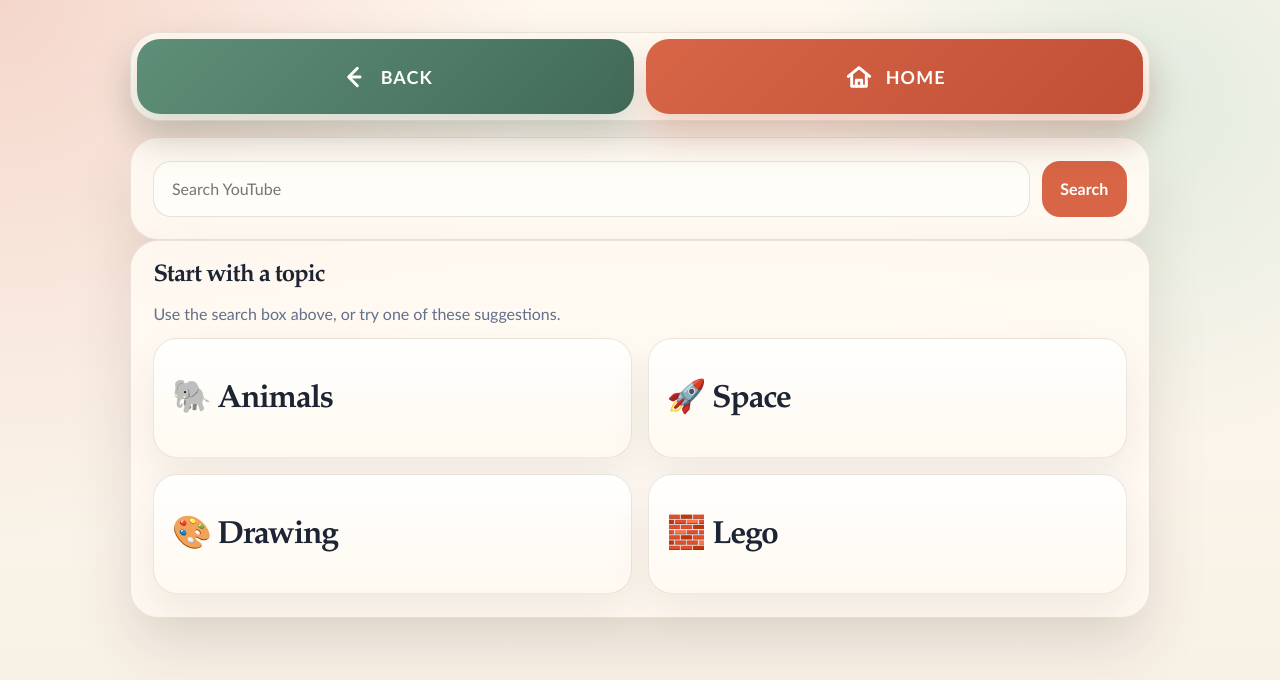
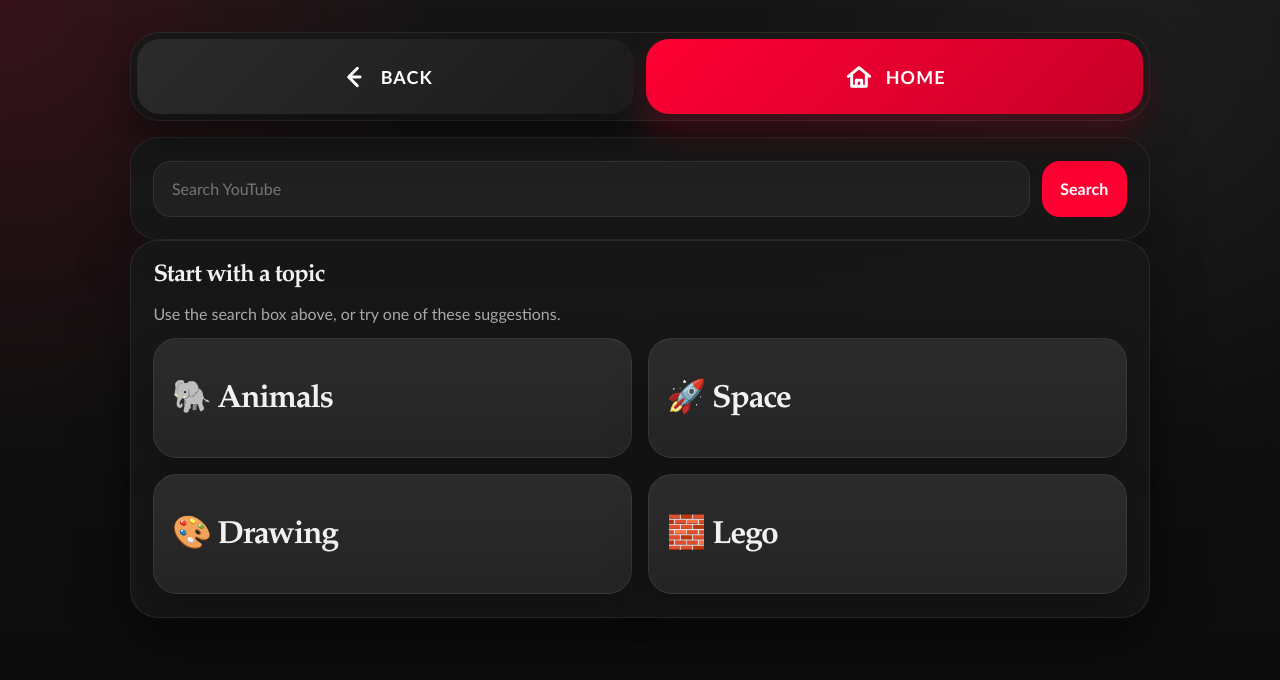
Before and after one commit to noemit/safe-youtube, a Next.js app: page /search in a window 1280 px wide. Shown: the top 680 px of the page. Built offline with nearby package versions, Linux system fonts and the light colour scheme.

Commit message:
Switch app shell to dark YouTube-style theme

```diff
--- a/src/app/globals.css
+++ b/src/app/globals.css
@@ -1,14 +1,14 @@
 :root {
-  --bg: #fbf5eb;
-  --bg-strong: #fffaf2;
-  --surface: rgba(255, 250, 242, 0.92);
-  --surface-strong: #fffdf8;
-  --border: rgba(92, 69, 54, 0.12);
-  --text: #1d2433;
-  --muted: #61708b;
-  --shadow: 0 28px 60px rgba(68, 52, 40, 0.12);
-  --accent: #d76546;
-  --accent-tint: #f3d2c7;
+  --bg: #0f0f0f;
+  --bg-strong: #131313;
+  --surface: rgba(24, 24, 24, 0.94);
+  --surface-strong: #202020;
+  --border: rgba(255, 255, 255, 0.08);
+  --text: #f1f1f1;
+  --muted: #aaaaaa;
+  --shadow: 0 24px 56px rgba(0, 0, 0, 0.34);
+  --accent: #ff0033;
+  --accent-tint: #2b1217;
   --font-heading: "Iowan Old Style", "Palatino Linotype", "Book Antiqua",
     "URW Palladio L", Georgia, serif;
   --font-body: "Avenir Next", "Trebuchet MS", "Lucida Grande", Verdana,
@@ -28,9 +28,9 @@
   min-height: 100vh;
   color: var(--text);
   background:
-    radial-gradient(circle at top left, rgba(243, 210, 199, 0.9), transparent 34rem),
-    radial-gradient(circle at 90% 12%, rgba(100, 180, 156, 0.18), transparent 22rem),
-    linear-gradient(180deg, #fff8ef 0%, var(--bg) 50%, #f7efe3 100%);
+    radial-gradient(circle at top left, rgba(255, 0, 51, 0.14), transparent 28rem),
+    radial-gradient(circle at 88% 10%, rgba(255, 255, 255, 0.04), transparent 24rem),
+    linear-gradient(180deg, #151515 0%, var(--bg) 50%, #0b0b0b 100%);
   font-family: var(--font-body);
 }
 
@@ -47,7 +47,7 @@
 code {
   padding: 0.15rem 0.45rem;
   border-radius: 999px;
-  background: rgba(29, 36, 51, 0.06);
+  background: rgba(255, 255, 255, 0.08);
   font-family: ui-monospace, SFMono-Regular, Menlo, Monaco, Consolas, "Liberation Mono",
     "Courier New", monospace;
   font-size: 0.92em;
@@ -144,7 +144,7 @@
   width: fit-content;
   padding: 0.45rem 0.9rem;
   border-radius: 999px;
-  background: rgba(215, 101, 70, 0.12);
+  background: rgba(255, 0, 51, 0.14);
   color: var(--accent);
   font-size: 0.85rem;
   font-weight: 700;
@@ -162,7 +162,7 @@
   width: 100%;
   min-height: 3.5rem;
   padding: 0 1.1rem;
-  border: 1px solid rgba(29, 36, 51, 0.12);
+  border: 1px solid var(--border);
   border-radius: 18px;
   background: var(--surface-strong);
   font: inherit;
@@ -170,13 +170,13 @@
 }
 
 .search-form input:focus {
-  outline: 3px solid rgba(215, 101, 70, 0.18);
-  border-color: rgba(215, 101, 70, 0.5);
+  outline: 3px solid rgba(255, 0, 51, 0.18);
+  border-color: rgba(255, 0, 51, 0.55);
 }
 
 .search-form input:disabled {
   color: var(--muted);
-  background: rgba(29, 36, 51, 0.06);
+  background: rgba(255, 255, 255, 0.05);
   cursor: not-allowed;
 }
 
@@ -230,8 +230,8 @@
   border-radius: 18px;
   background: linear-gradient(
     180deg,
-    rgba(255, 255, 255, 0.74),
-    rgba(255, 255, 255, 0.48)
+    rgba(255, 255, 255, 0.06),
+    rgba(255, 255, 255, 0.03)
   );
 }
 
@@ -323,9 +323,9 @@
 .checker-secondary-button {
   min-height: 3rem;
   padding: 0 1rem;
-  border: 1px solid rgba(29, 36, 51, 0.12);
+  border: 1px solid var(--border);
   border-radius: 1rem;
-  background: rgba(255, 255, 255, 0.72);
+  background: rgba(255, 255, 255, 0.06);
   color: var(--text);
   font: inherit;
   font-weight: 700;
@@ -340,7 +340,7 @@
   width: 100%;
   min-height: 21rem;
   padding: 1rem 1rem 2rem;
-  border: 1px solid rgba(29, 36, 51, 0.12);
+  border: 1px solid var(--border);
   border-radius: 1.2rem;
   background: var(--surface-strong);
   color: var(--text);
@@ -379,19 +379,19 @@
 }
 
 .checker-status--neutral {
-  background: rgba(97, 112, 139, 0.08);
+  background: rgba(255, 255, 255, 0.05);
 }
 
 .checker-status--success {
-  background: rgba(100, 180, 156, 0.16);
+  background: rgba(38, 188, 124, 0.16);
 }
 
 .checker-status--warning {
-  background: rgba(227, 172, 81, 0.18);
+  background: rgba(255, 178, 58, 0.16);
 }
 
 .checker-status--error {
-  background: rgba(215, 101, 70, 0.14);
+  background: rgba(255, 0, 51, 0.14);
 }
 
 .checker-list {
@@ -404,7 +404,7 @@
   margin: 0;
   padding: 0.9rem 1rem;
   border-radius: 1rem;
-  background: rgba(29, 36, 51, 0.08);
+  background: rgba(255, 255, 255, 0.06);
   overflow-x: auto;
   font: 500 0.94rem/1.55 ui-monospace, SFMono-Regular, Menlo, Monaco, Consolas,
     "Liberation Mono", "Courier New", monospace;
@@ -424,7 +424,7 @@
 .pill {
   min-height: 2.9rem;
   padding: 0.7rem 1rem;
-  background: linear-gradient(135deg, var(--accent), #c04f36);
+  background: linear-gradient(135deg, var(--accent), #c70029);
 }
 
 .video-grid,
@@ -439,8 +439,12 @@
 .category-card {
   border: 1px solid var(--border);
   border-radius: 24px;
-  background: rgba(255, 253, 248, 0.88);
-  box-shadow: 0 20px 42px rgba(68, 52, 40, 0.08);
+  background: linear-gradient(
+    180deg,
+    rgba(32, 32, 32, 0.98),
+    rgba(24, 24, 24, 0.96)
+  );
+  box-shadow: 0 18px 42px rgba(0, 0, 0, 0.24);
 }
 
 .video-card {
@@ -456,7 +460,7 @@
   height: auto;
   aspect-ratio: 16 / 9;
   object-fit: cover;
-  background: #eaded3;
+  background: #111111;
 }
 
 .video-card__body {
@@ -512,10 +516,10 @@
   width: 4.2rem;
   height: 4.2rem;
   overflow: hidden;
-  border: 1px solid rgba(29, 36, 51, 0.08);
+  border: 1px solid rgba(255, 255, 255, 0.08);
   border-radius: 999px;
-  background: rgba(243, 210, 199, 0.42);
-  box-shadow: inset 0 0 0 1px rgba(255, 255, 255, 0.5);
+  background: rgba(255, 255, 255, 0.05);
+  box-shadow: inset 0 0 0 1px rgba(255, 255, 255, 0.03);
 }
 
 .channel-card__avatar-image {
@@ -565,7 +569,7 @@
   min-height: 7.5rem;
   padding: 1rem 1.1rem;
   background:
-    linear-gradient(180deg, rgba(255, 255, 255, 0.92), rgba(255, 249, 240, 0.96)),
+    linear-gradient(180deg, rgba(255, 255, 255, 0.05), rgba(255, 255, 255, 0.02)),
     var(--surface-strong);
 }
 
@@ -584,10 +588,10 @@
   gap: 0.75rem;
   padding: 0.38rem;
   margin-bottom: 1rem;
-  border: 1px solid rgba(92, 69, 54, 0.12);
+  border: 1px solid var(--border);
   border-radius: 1.85rem;
-  background: rgba(255, 250, 242, 0.88);
-  box-shadow: 0 18px 42px rgba(68, 52, 40, 0.14);
+  background: rgba(24, 24, 24, 0.88);
+  box-shadow: 0 18px 42px rgba(0, 0, 0, 0.3);
   backdrop-filter: blur(16px);
 }
 
@@ -618,15 +622,15 @@
 }
 
 .sticky-nav__button--home {
-  background: linear-gradient(135deg, var(--accent), #c04f36);
+  background: linear-gradient(135deg, var(--accent), #c70029);
   color: white;
-  box-shadow: 0 18px 34px rgba(192, 79, 54, 0.24);
+  box-shadow: 0 18px 34px rgba(199, 0, 41, 0.26);
 }
 
 .sticky-nav__button--back {
-  background: linear-gradient(135deg, #5f8f78, #416a58);
+  background: linear-gradient(135deg, #2b2b2b, #1b1b1b);
   color: white;
-  box-shadow: 0 18px 34px rgba(65, 106, 88, 0.2);
+  box-shadow: 0 18px 34px rgba(0, 0, 0, 0.24);
 }
 
 .sticky-nav__icon {
@@ -643,9 +647,9 @@
   min-height: 4.4rem;
   padding: 0 1.2rem;
   border-radius: 1.5rem;
-  background: linear-gradient(135deg, var(--accent), #c04f36);
+  background: linear-gradient(135deg, var(--accent), #c70029);
   color: white;
-  box-shadow: 0 22px 40px rgba(192, 79, 54, 0.28);
+  box-shadow: 0 22px 40px rgba(199, 0, 41, 0.28);
   font-size: 1.2rem;
   font-weight: 900;
   letter-spacing: 0.04em;
@@ -719,8 +723,8 @@
   min-height: min(72vw, 36rem);
   padding: 1.5rem;
   background:
-    radial-gradient(circle at top, rgba(243, 210, 199, 0.18), transparent 16rem),
-    linear-gradient(180deg, rgba(17, 19, 28, 0.96), rgba(34, 39, 55, 0.96));
+    radial-gradient(circle at top, rgba(255, 0, 51, 0.2), transparent 16rem),
+    linear-gradient(180deg, rgba(15, 15, 15, 0.98), rgba(24, 24, 24, 0.98));
   color: white;
 }
 
@@ -765,7 +769,7 @@
   padding: 0 1rem;
   border: 0;
   border-radius: 16px;
-  background: linear-gradient(135deg, var(--accent), #c04f36);
+  background: linear-gradient(135deg, var(--accent), #c70029);
   color: white;
   font: inherit;
   font-weight: 800;
@@ -780,8 +784,8 @@
   gap: 1rem;
   padding: 1.5rem;
   background:
-    radial-gradient(circle at top, rgba(243, 210, 199, 0.18), transparent 16rem),
-    linear-gradient(180deg, rgba(17, 19, 28, 0.8), rgba(34, 39, 55, 0.92));
+    radial-gradient(circle at top, rgba(255, 0, 51, 0.2), transparent 16rem),
+    linear-gradient(180deg, rgba(15, 15, 15, 0.82), rgba(24, 24, 24, 0.94));
   color: white;
 }
 
@@ -836,7 +840,7 @@
   gap: 0.45rem;
   padding: 1rem;
   border-radius: 1.2rem;
-  background: rgba(255, 255, 255, 0.08);
+  background: rgba(255, 255, 255, 0.06);
 }
 
 .player-overlay__next strong {
--- a/src/app/layout.tsx
+++ b/src/app/layout.tsx
@@ -16,7 +16,7 @@
     applicationName: config.siteTitle,
     appleWebApp: {
       capable: true,
-      statusBarStyle: "default",
+      statusBarStyle: "black-translucent",
       title: config.siteTitle,
     },
     icons: {
@@ -30,7 +30,7 @@
   width: "device-width",
   initialScale: 1,
   viewportFit: "cover",
-  themeColor: "#d76546",
+  themeColor: "#0f0f0f",
 };
 
 export default async function RootLayout({
--- a/src/app/manifest.ts
+++ b/src/app/manifest.ts
@@ -10,8 +10,8 @@
     description: config.siteDescription,
     start_url: "/",
     display: "standalone",
-    background_color: "#fbf5eb",
-    theme_color: config.theme.accentColor,
+    background_color: "#0f0f0f",
+    theme_color: "#0f0f0f",
     icons: [
       {
         src: "/icon",
--- a/src/lib/config.ts
+++ b/src/lib/config.ts
@@ -70,8 +70,8 @@
     buttonText: "Continue to the video",
   },
   theme: {
-    accentColor: "#d76546",
-    accentTint: "#f3d2c7",
+    accentColor: "#ff0033",
+    accentTint: "#2b1217",
   },
 };
 
```
Also changed, not shown: 1 other file (tests, documents, lock files or other folders).
